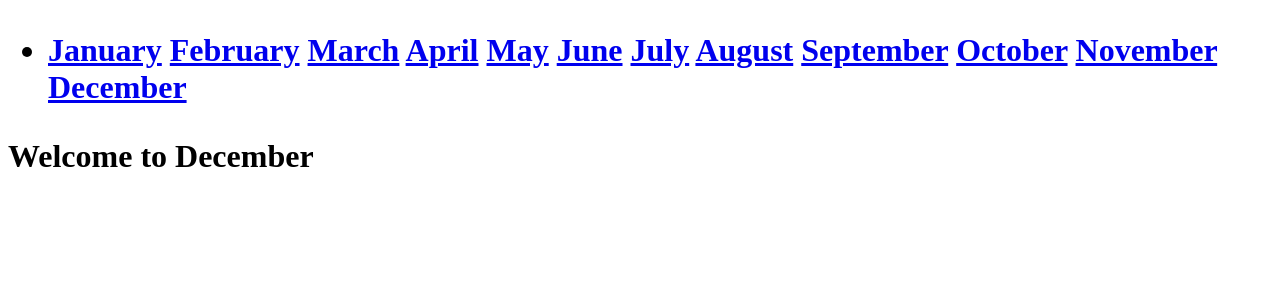
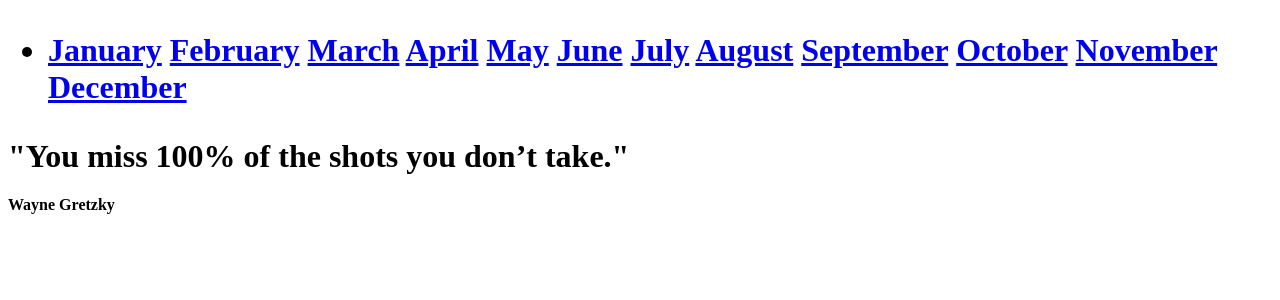
Before and after one commit to ofwonogodwin/monthly_challenges-App2, a Django app: page /dec/ in a window 1280 px wide. Shown: the top 300 px of the page. Run offline with Django 5.2, Linux system fonts and the light colour scheme.

Commit message:
Added November and December content

```diff
--- a/templates/dec.html
+++ b/templates/dec.html
@@ -1,5 +1,6 @@
 {% extends 'base.html' %}
 
 {% block content %}
-    <h1>Welcome to December</h1>
+    <h1>"You miss 100% of the shots you don’t take." </h1>
+    <h4>Wayne Gretzky</h4>
 {% endblock content %}
--- a/templates/nov.html
+++ b/templates/nov.html
@@ -1,5 +1,6 @@
 {% extends 'base.html' %}
 
 {% block content %}
-    <h1>Welcome to November</h1>
+    <h1>"Gratitude turns what we have into enough." </h1>
+    <h4>Melody Beattie</h4>
 {% endblock content %}
```
